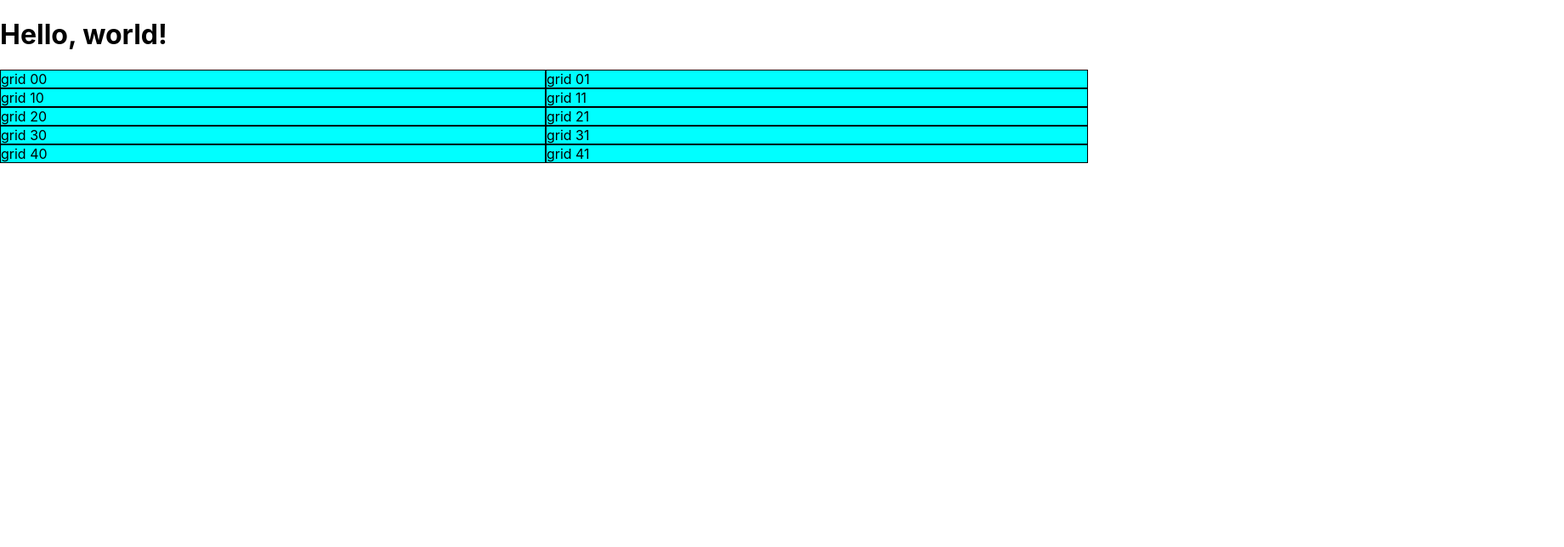
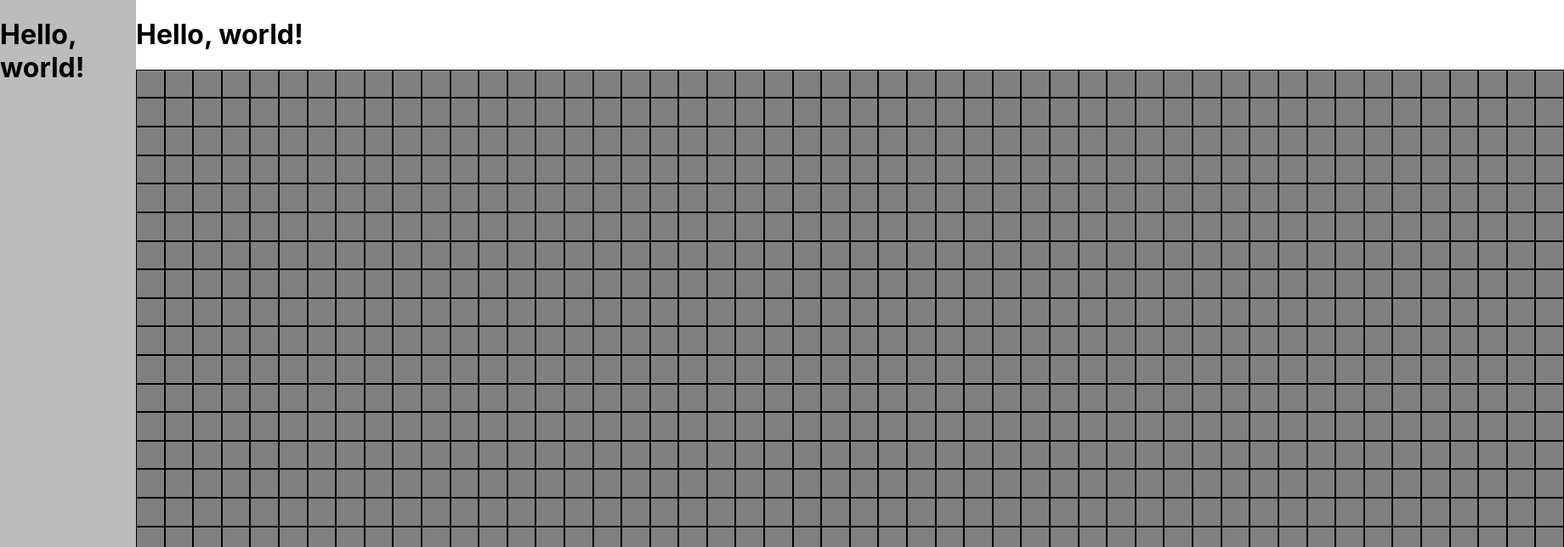
Before and after one commit to kemal1132/smolcamelblog, a Next.js app: page /gameoflife in a window 1280 px wide. Shown: the top 644 px of the page at 85% size, 1840 px wide, since content can reach past the window. Built offline with nearby package versions, Linux system fonts and the light colour scheme.

Commit message:
Starting to finalize the layout of the page

```diff
--- a/components/gameOfLife/gameOfLife.js
+++ b/components/gameOfLife/gameOfLife.js
@@ -5,12 +5,14 @@ import styles from "./gameOfLife.module.css";
 export default class GameOfLife extends React.Component {
     constructor(props){
         super(props);
-
+        this.state = {
+            grid: []
+        }
     }
 
     render() {
-      let gridrowsize=5;
-      let gridcolsize=2;
+      let gridrowsize=50;
+      let gridcolsize=50;
 
       //styling the grid
       let columnStyle = "";
@@ -29,7 +31,7 @@ export default class GameOfLife extends React.Component {
       for(let height = 0; height < gridrowsize; height++){
         grid[height] = [];
         for(let length = 0; length < gridcolsize; length++){
-          grid[height][length] = <div className='inactive' key={height.toString()+length.toString()}>grid {height.toString()+length.toString()}</div>;
+          grid[height][length] = <div className='inactive' key={height.toString()+length.toString()}></div>;
         }
       }
 
--- a/components/gameOfLife/gameOfLife.module.css
+++ b/components/gameOfLife/gameOfLife.module.css
@@ -1,12 +1,20 @@
 .grid {
     display:grid;
-    background-color: aqua;
-
+    background-color: grey;
+    width:150%;
 
 }
 .grid div {
-
     display: inline-block;
     border: 1px solid black;
+    width:100%;
+    padding-bottom: calc(100% - 2px);
+}
 
+.active {
+    background-color: blue;
 }
+
+.inactive{
+    background-color: none;
+}
--- /dev/null
+++ b/components/gameOfLife/gameOfLifeController.js
@@ -0,0 +1,29 @@
+//Game of Life
+import React from 'react';
+import GameOfLife from './gameOfLife';
+import Style from './gameOfLifeController.module.css';
+
+
+
+export default class GameOfLifeController extends React.Component {
+    constructor(props){
+        super(props);
+
+    }
+
+    render() {
+
+      return (
+        <div>
+          <div className={Style.container}>
+            <div className={Style.controlPanel}>
+              <h1>Hello, world!</h1>
+            </div>
+            <div className={Style.controlPanelPlaceHolder}></div>
+            <GameOfLife></GameOfLife>
+          </div>
+        </div>
+
+      );
+    }
+  }
--- /dev/null
+++ b/components/gameOfLife/gameOfLifeController.module.css
@@ -0,0 +1,24 @@
+.controlPanel{
+    position: fixed;
+    height: 100vh;
+    width: 10rem;
+    background-color: rgba(122, 122, 122, 0.5);
+    top:0;
+    left:0;
+    margin:0;
+
+}
+
+.controlPanelPlaceHolder{
+    display:inline-block;
+    height: 100vh;
+    width: 10rem;
+    top:0;
+    left:0;
+    margin:0;
+}
+
+.container{
+    display:grid;
+    grid-template-columns: 10rem calc(100vw - 10rem);
+}
--- a/pages/gameoflife.js
+++ b/pages/gameoflife.js
@@ -1,4 +1,4 @@
-import GameOfLife from "../components/gameOfLife/gameOfLife";
+import GameOfLife from "../components/gameOfLife/gameOfLifeController";
 
 const gamePage = () => {
     return (<GameOfLife></GameOfLife>);
```
